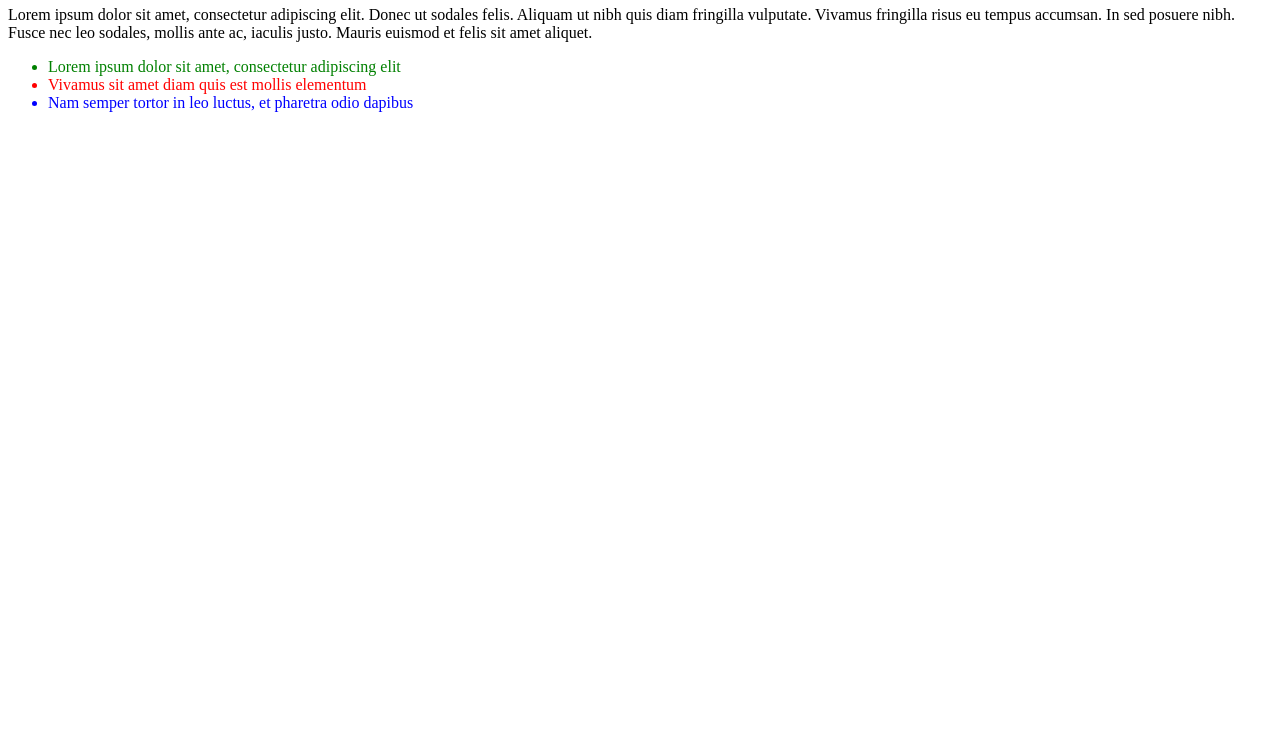
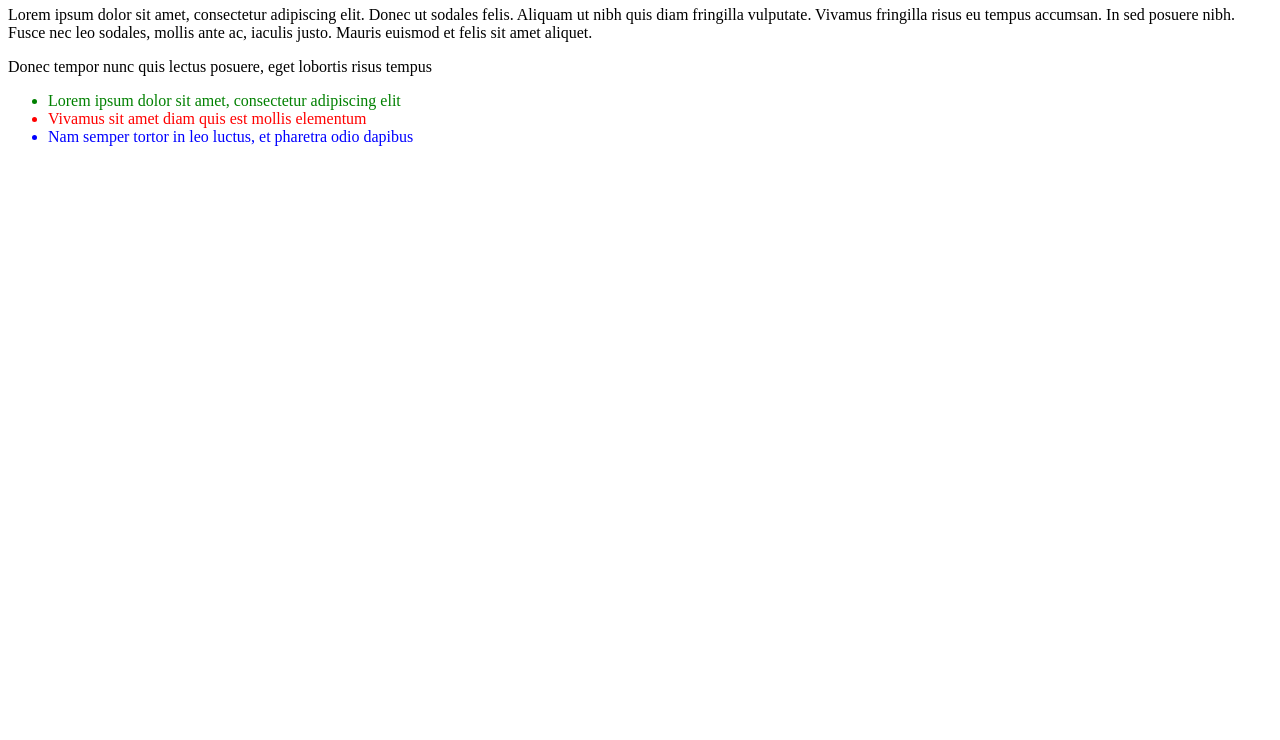
Before and after one commit to Kataarina8/assigment, a plain HTML site: page index.html in a window 1280 px wide. Shown: the part 60-800 px from the top of the page. Drawn offline with Linux system fonts and the light colour scheme.

Commit message:
New paragraph added

```diff
--- a/index.html
+++ b/index.html
@@ -1,5 +1,6 @@
 <h1>Assigment</h1>
 <p>Lorem ipsum dolor sit amet, consectetur adipiscing elit. Donec ut sodales felis. Aliquam ut nibh quis diam fringilla vulputate. Vivamus fringilla risus eu tempus accumsan. In sed posuere nibh. Fusce nec leo sodales, mollis ante ac, iaculis justo. Mauris euismod et felis sit amet aliquet.</p>
+<p>Donec tempor nunc quis lectus posuere, eget lobortis risus tempus</p>
 <ul>
 <li style="color:green">Lorem ipsum dolor sit amet, consectetur adipiscing elit</li>
 <li style="color:red">Vivamus sit amet diam quis est mollis elementum</li>
```
